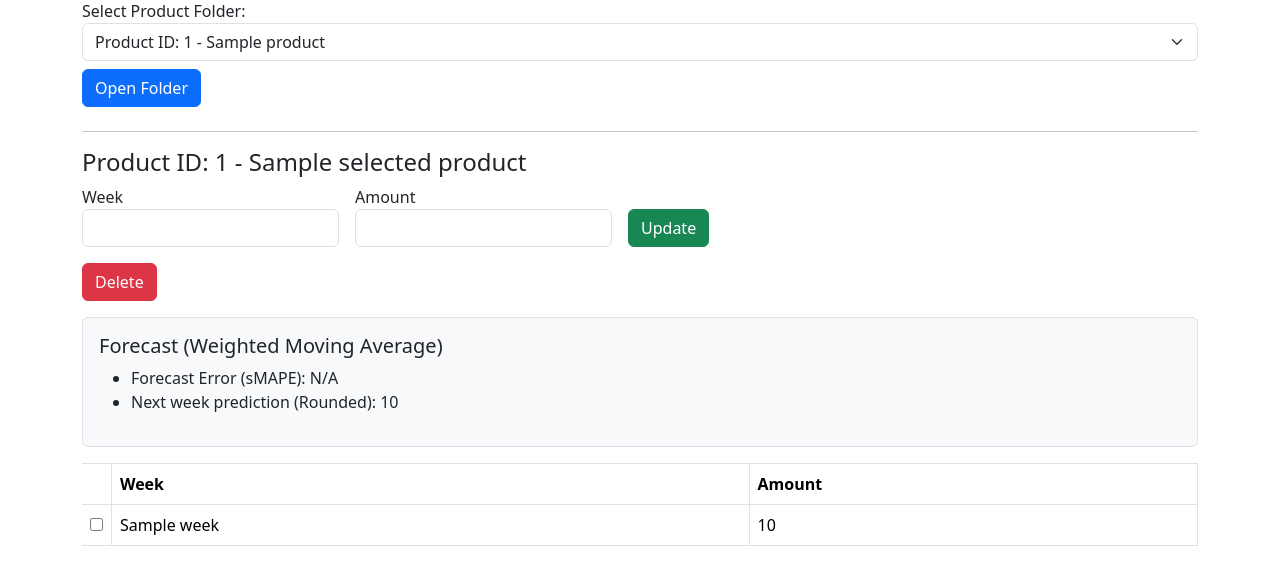
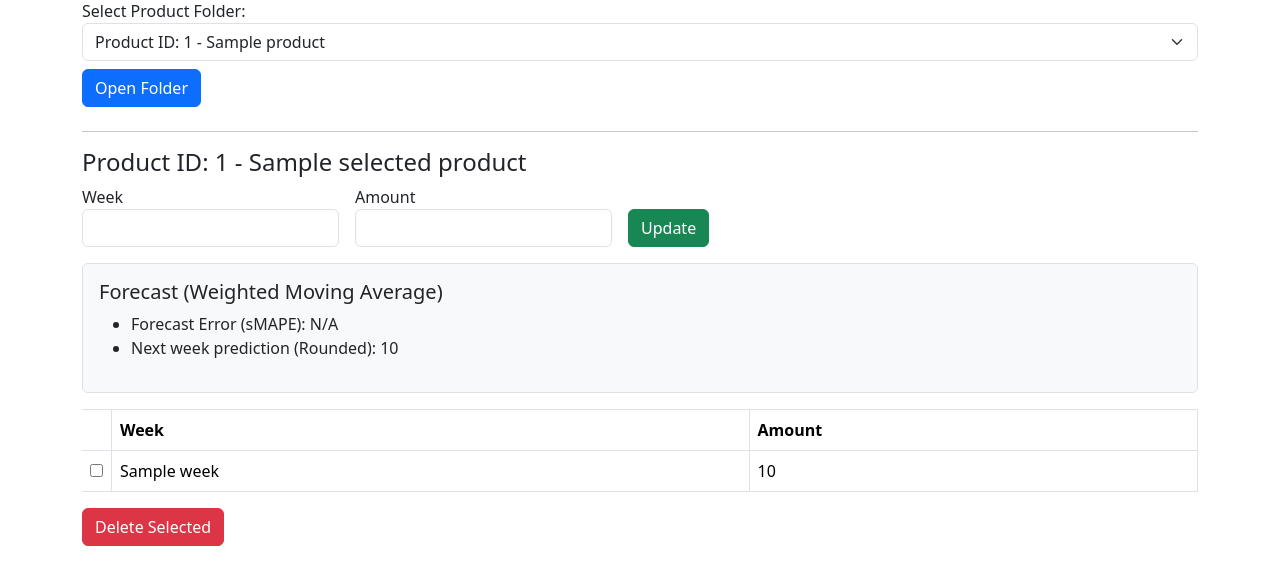
Before and after one commit to rei-doko/MRP-Demand-Forecast, a Flask app: template templates/sales.html in a window 1280 px wide. Shown: the part 181-766 px from the top of the page. Run offline with Flask 3, Linux system fonts and the light colour scheme; the template is opened without the code that fills it: most values are stand-ins (such as "Sample title", 1, 10 or a date in 2020).

Commit message:
Added comments and removed duplicate functions
- Added comments for all functions.
- Removed duplicate code functions in add and delete to sales.

```diff
--- a/main.py
+++ b/main.py
@@ -136,12 +136,14 @@ def material_master():
 
 @app.route("/materials/delete", methods=["POST"])
 def delete_materials():
+    # Deletes selected materials
     ids_to_delete = request.form.getlist("delete_ids[]")
     if ids_to_delete:
         connection = sqlite3.connect(db_path)
         connection.execute("PRAGMA foreign_keys = ON")
         cursor = connection.cursor()
 
+        # Deletes all selected IDs
         placeholders = ",".join("?" for _ in ids_to_delete)
         cursor.execute(
             f"DELETE FROM material_master WHERE product_id IN ({placeholders})",
@@ -155,6 +157,7 @@ def delete_materials():
 
 @app.route("/inventory", methods=["GET", "POST"])
 def inventory():
+    # View and update inventory levels
     connection = sqlite3.connect(db_path)
     connection.execute("PRAGMA foreign_keys = ON")
     connection.row_factory = sqlite3.Row
@@ -164,6 +167,7 @@ def inventory():
 
     if request.method == "POST":
         updates = {}
+        # Collects updates from form in inventory page
         for key, value in request.form.items():
             if key.startswith("update_quantities["):
                 pid = int(key.split("[")[1].split("]")[0])
@@ -174,6 +178,7 @@ def inventory():
                     continue
                 updates[pid] = qty
 
+        # Applies updates
         for pid, qty in updates.items():
             cursor.execute(
                 "UPDATE inventory SET quantity = ? WHERE product_id = ?",
@@ -188,6 +193,7 @@ def inventory():
             connection.close()
             return redirect(url_for("inventory", message="No valid updates provided."))
 
+    # Displays inventory
     cursor.execute("""
         SELECT i.product_id, m.product_name, i.quantity
         FROM inventory i
@@ -201,6 +207,7 @@ def inventory():
 
 @app.route("/bom", methods=["GET", "POST"])
 def bom():
+    # Creates and displays BOM entries
     connection = sqlite3.connect(db_path)
     connection.execute("PRAGMA foreign_keys = ON")
     connection.row_factory = sqlite3.Row
@@ -211,6 +218,7 @@ def bom():
         child_ids = request.form.getlist("child_id[]")
         quantities = request.form.getlist("quantity_required[]")
 
+        # Validates input value
         if parent_id < 0:
             return "Parent ID cannot be negative", 400
 
@@ -218,9 +226,11 @@ def bom():
             if int(child_id) < 0 or int(qty) < 0:
                 return "Child IDs and quantities cannot be negative", 400
 
+        # Auto-generates BOM ID
         cursor.execute("SELECT COALESCE(MAX(bom_id), 0) + 1 FROM bom")
         new_bom_id = cursor.fetchone()[0]
 
+        # Inserts child record
         for child_id, qty in zip(child_ids, quantities):
             cursor.execute("""
                 INSERT INTO bom(bom_id, parent_product_id, child_product_id, quantity_required)
@@ -232,6 +242,7 @@ def bom():
         connection.close()
         return redirect(url_for("bom"))
 
+    # Displays BOM entries
     bom_rows = cursor.execute("""
         SELECT b.bom_id,
                b.parent_product_id,
@@ -247,6 +258,7 @@ def bom():
 
     connection.close()
 
+    # Groups children under parents
     grouped_bom = {}
     for row in bom_rows:
         bom_key = (row["bom_id"], row["parent_product_id"], row["parent_name"])
@@ -270,13 +282,14 @@ def bom():
 
 @app.route("/bom/delete", methods=["POST"])
 def delete_bom():
+    # Deletes BOM entries
     ids_to_delete = request.form.getlist("delete_ids[]")
     if ids_to_delete:
         connection = sqlite3.connect(db_path)
         connection.execute("PRAGMA foreign_keys = ON")
         cursor = connection.cursor()
 
-
+        # Deletes selected BOM rows
         placeholders = ",".join("?" for _ in ids_to_delete)
         cursor.execute(
             f"DELETE FROM bom WHERE bom_id IN ({placeholders})",
@@ -288,8 +301,9 @@ def delete_bom():
 
     return redirect(url_for("bom"))
 
-@app.route("/sales", methods=["GET", "POST"])
+@app.route("/sales", methods=["GET"])
 def sales():
+    # Sales display (GET only, no data insert here)
     connection = sqlite3.connect(db_path)
     connection.execute("PRAGMA foreign_keys = ON")
     connection.row_factory = sqlite3.Row
@@ -299,33 +313,7 @@ def sales():
     selected_product = None
     weekly_sales = []
 
-    if request.method == "POST":
-        try:
-            product_id = int(request.form["product_id"])
-            week_number = int(request.form["week"])
-            week_sales_amount = int(request.form["amount"])
-        except (KeyError, ValueError):
-            connection.close()
-            message = "All fields are required and must be valid numbers!"
-            product_id = None
-
-        if product_id is not None:
-            cursor.execute(
-                "SELECT * FROM material_master WHERE product_id = ?", (product_id,)
-            )
-            product_row = cursor.fetchone()
-            if not product_row:
-                message = f"Product ID {product_id} does not exist."
-            else:
-                cursor.execute("""
-                    INSERT INTO sales(product_id, week, amount)
-                    VALUES (?, ?, ?)
-                    ON CONFLICT(product_id, week) DO UPDATE SET amount=excluded.amount
-                """, (product_id, week_number, week_sales_amount))
-                connection.commit()
-                connection.close()
-                return redirect(url_for("sales", product_id=product_id))
-
+    # Fetches product details if a product_id is passed
     selected_product_id = request.args.get("product_id", type=int)
     if selected_product_id:
         cursor.execute(
@@ -333,12 +321,16 @@ def sales():
         )
         selected_product = cursor.fetchone()
         if selected_product:
+            # Retrieves weekly sales history for the selected product
             cursor.execute(
                 "SELECT week, amount FROM sales WHERE product_id = ? ORDER BY week",
                 (selected_product_id,)
             )
             weekly_sales = cursor.fetchall()
+        else:
+            message = f"Product ID {selected_product_id} does not exist."
 
+    # Fetches products for the dropdown menu
     cursor.execute("SELECT * FROM material_master ORDER BY product_id")
     products = cursor.fetchall()
     connection.close()
@@ -353,14 +345,26 @@ def sales():
 
 @app.route("/sales/add", methods=["POST"])
 def add_sales():
-    product_id = int(request.form["product_id"])
-    week = int(request.form["week"])
-    amount = int(request.form["amount"])
+    # Handles adding/updating sales input
+    try:
+        product_id = int(request.form["product_id"])
+        week = int(request.form["week"])
+        amount = int(request.form["amount"])
+    except (KeyError, ValueError):
+        return redirect(url_for("sales", message="All fields must be valid numbers!"))
 
     connection = sqlite3.connect(db_path)
     connection.execute("PRAGMA foreign_keys = ON")
     cursor = connection.cursor()
 
+    # Check if product exists
+    cursor.execute("SELECT * FROM material_master WHERE product_id = ?", (product_id,))
+    product_row = cursor.fetchone()
+    if not product_row:
+        connection.close()
+        return redirect(url_for("sales", message=f"Product ID {product_id} does not exist."))
+
+    # Insert or update sales record
     cursor.execute("""
         INSERT INTO sales(product_id, week, amount)
         VALUES (?, ?, ?)
@@ -370,13 +374,15 @@ def add_sales():
     connection.commit()
     connection.close()
 
-    return redirect(url_for("sales"))
+    return redirect(url_for("sales", product_id=product_id))
 
 @app.route("/sales/delete", methods=["POST"])
 def delete_sales():
+    # Deletes sales record
     product_id = request.form.get("product_id")
     delete_weeks = request.form.getlist("delete_weeks[]")
 
+    # If no product or week chosen, reload
     if not product_id or not delete_weeks:
         return redirect(url_for("sales", product_id=product_id))
 
@@ -395,6 +401,7 @@ def delete_sales():
 
     return redirect(url_for("sales", product_id=product_id))
 
+# Helps fetch products
 def get_products():
     connection = sqlite3.connect(db_path)
     connection.execute("PRAGMA foreign_keys = ON")
@@ -409,6 +416,7 @@ def get_products():
 
 @app.route("/sales/forecast", methods=["GET"])
 def sales_forecast():
+    # Calculates and return sales forecast
     product_id = request.args.get("product_id", type=int)
     if product_id is None:
         return jsonify({"error": "Missing product_id"}), 400
@@ -418,6 +426,7 @@ def sales_forecast():
     connection.row_factory = sqlite3.Row
     cursor = connection.cursor()
 
+    # Gets sales history
     cursor.execute(
         "SELECT week, amount FROM sales WHERE product_id = ? ORDER BY week",
         (product_id,)
@@ -427,6 +436,7 @@ def sales_forecast():
 
     connection.close()
 
+    # Forecasting
     def weighted_moving_average(values):
         n = len(values)
         if n == 0:
@@ -435,6 +445,7 @@ def sales_forecast():
         weighted_sum = sum(s * w for s, w in zip(values, weights))
         return weighted_sum / sum(weights)
 
+    # Forecasting error metric
     def smape(actual_values, forecasted_values):
         errors = []
         for actual, forecast in zip(actual_values, forecasted_values):
@@ -444,6 +455,7 @@ def sales_forecast():
             errors.append(abs(actual - forecast) / denominator)
         return (sum(errors) / len(errors) * 100) if errors else None
 
+    # Generates forecasted value for each week except the first (for error metric)
     forecasted_values = []
     if len(weekly_amounts) > 1:
         for i in range(1, len(weekly_amounts)):
@@ -452,8 +464,10 @@ def sales_forecast():
     else:
         smape_value = None
 
+    # Predicts next week's sales
     next_week_prediction = weighted_moving_average(weekly_amounts) if weekly_amounts else None
 
+    # Returns results as JSON
     return jsonify({
         "sMAPE_percent": smape_value,
         "next_week_prediction": next_week_prediction
@@ -461,6 +475,7 @@ def sales_forecast():
 
 @app.route("/requisition", methods=["GET", "POST"])
 def requisition():
+    # Checks inventory stock and children requirements
     requisition_list = None
     bom_id = None
     qty_needed = None
@@ -487,9 +502,8 @@ def requisition():
             connection.close()
             return render_template("requisition.html", error=error)
 
+        # Get parent product name
         parent_id = row["parent_product_id"]
-
-        # Get parent product name
         cursor.execute("SELECT product_name FROM material_master WHERE product_id = ?", (parent_id,))
         parent_name = cursor.fetchone()["product_name"]
 
@@ -498,6 +512,7 @@ def requisition():
         inv_row = cursor.fetchone()
         parent_inventory = inv_row["quantity"] if inv_row else 0
 
+        # Check if enough parent stock exists
         if parent_inventory >= qty_needed:
             parent_status = f"No need to repurchase. {parent_name} inventory ({parent_inventory}) covers the requirement of {qty_needed}."
             requisition_list = []
--- a/templates/base.html
+++ b/templates/base.html
@@ -18,7 +18,7 @@
         <a href="{{ url_for('bom') }}" class="btn btn-outline-secondary">Bills of Materials</a> <!-- Link to BOM page -->
         <a href="{{ url_for('inventory') }}" class="btn btn-outline-secondary">Inventory</a> <!-- Link to Inventory page -->
         <a href="{{ url_for('sales') }}" class="btn btn-outline-secondary">Sales</a> <!-- Link to Sales page -->
-        <a href="{{ url_for('requisition') }}" class="btn btn-outline-secondary">Requisition</a> <!-- Link to Sales page -->
+        <a href="{{ url_for('requisition') }}" class="btn btn-outline-secondary">Requisition</a> <!-- Link to Requisition page -->
     </nav>
     <!-- Page content here -->
     {% block content %}
--- a/templates/inventory.html
+++ b/templates/inventory.html
@@ -9,6 +9,7 @@
 
 <!-- Centralized Update Form -->
 <form method="POST" action="{{ url_for('inventory') }}">
+    <!-- Table for inventory -->
     <table class="table table-bordered">
         <thead>
             <tr>
@@ -16,11 +17,13 @@
                 <th>Product Name</th>
                 <th>Current Quantity</th>
                 <th>
+                    <!-- Button to update quantities -->
                     <button type="submit" class="btn btn-success btn-sm mt-1">Update</button>
                 </th>
             </tr>
         </thead>
         <tbody>
+            <!-- Loops through each item in inventory -->
             {% for item in inventory %}
             <tr>
                 <td>{{ item['product_id'] }}</td>
@@ -49,4 +52,5 @@
         }
     });
 </script>
+
 {% endblock %}
--- a/templates/sales.html
+++ b/templates/sales.html
@@ -2,6 +2,7 @@
 {% block content %}
 <h2>Sales Data</h2>
 
+<!-- Displays error message -->
 {% if message %}
 <div class="alert alert-danger mt-2" id="msg-box">{{ message }}</div>
 {% endif %}
@@ -10,41 +11,44 @@
 <form method="GET" class="mb-4">
     <div class="mb-2">
         <label>Select Product Folder:</label>
+        <!-- Dropdown to choose product -->
         <select name="product_id" id="product-select" class="form-select" required>
             <option value="">-- Select Product --</option>
+            <!-- Loops through all products -->
             {% for product in products %}
-                <option value="{{ product['product_id'] }}" {% if selected_product and selected_product['product_id'] == product['product_id'] %}selected{% endif %}>
+            <!-- If product folder is selected, keep it selected -->
+            <option value="{{ product['product_id'] }}" {% if selected_product and selected_product['product_id'] == product['product_id'] %}selected{% endif %}>
                     Product ID: {{ product['product_id'] }} - {{ product['product_name'] }}
                 </option>
             {% endfor %}
         </select>
     </div>
+    <!-- Button to load data product folder -->
     <button type="submit" class="btn btn-primary">Open Folder</button>
 </form>
 
 <hr>
 
+<!-- Show product details if selected -->
 {% if selected_product %}
 <div class="sales-folder mb-3">
     <h4>Product ID: {{ selected_product['product_id'] }} - {{ selected_product['product_name'] }}</h4>
 
-    <!-- Update Week and Sales + Delete Weeks -->
-    <form method="POST" action="{{ url_for('sales') }}" class="mb-3 d-flex align-items-end gap-2">
+    <!-- Update Week and Sales -->
+    <form method="POST" action="{{ url_for('add_sales') }}" class="mb-3 d-flex align-items-end gap-2">
         <input type="hidden" name="product_id" value="{{ selected_product['product_id'] }}">
         <div class="me-2">
+            <!-- Input for week -->
             <label>Week</label>
             <input type="number" name="week" min="1" class="form-control" required>
         </div>
         <div class="me-2">
+            <!-- Input for amount -->
             <label>Amount</label>
             <input type="number" name="amount" min="0" class="form-control" required>
         </div>
+        <!-- Submit button -->
         <button type="submit" class="btn btn-success">Update</button>
-    </form>
-
-    <form method="POST" action="{{ url_for('delete_sales') }}" class="mb-3">
-        <input type="hidden" name="product_id" value="{{ selected_product['product_id'] }}">
-        <button type="submit" class="btn btn-danger">Delete</button>
     </form>
 
     <!-- Forecast Output -->
@@ -66,6 +70,7 @@
             <tbody>
                 {% for sale in weekly_sales %}
                 <tr>
+                    <!-- Checkbox for deletion -->
                     <td><input type="checkbox" name="delete_weeks[]" value="{{ sale['week'] }}"></td>
                     <td>{{ sale['week'] }}</td>
                     <td>{{ sale['amount'] }}</td>
@@ -73,6 +78,8 @@
                 {% endfor %}
             </tbody>
         </table>
+        <!-- Deletes row -->
+        <button type="submit" class="btn btn-danger">Delete Selected</button>
     </form>
 </div>
 
@@ -81,15 +88,19 @@ document.addEventListener('DOMContentLoaded', function() {
     const forecastDiv = document.getElementById('forecast-output');
     const productId = ("{{ selected_product['product_id'] }}");
 
+    // Fetches forecast data for the selected product
     fetch(`{{ url_for('sales_forecast') }}?product_id=${productId}`)
         .then(response => response.json())
         .then(data => {
+            // Error message if forecast fails
             if(data.error){
                 forecastDiv.innerHTML = data.error;
             } else {
+                // Formats values (rounded to nearest whole number)
                 const smapeValue = data.sMAPE_percent !== null ? data.sMAPE_percent.toFixed(2) + "%" : "N/A";
                 const nextWeek = data.next_week_prediction !== null ? Math.round(data.next_week_prediction) : "N/A";
 
+                // Displays forecast results
                 forecastDiv.innerHTML = `
                     <h5>Forecast (Weighted Moving Average)</h5>
                     <ul>
@@ -100,6 +111,7 @@ document.addEventListener('DOMContentLoaded', function() {
             }
         })
         .catch(err => {
+            // Error message if fetch fails
             forecastDiv.innerHTML = "Error fetching forecast";
             console.error(err);
         });
```
